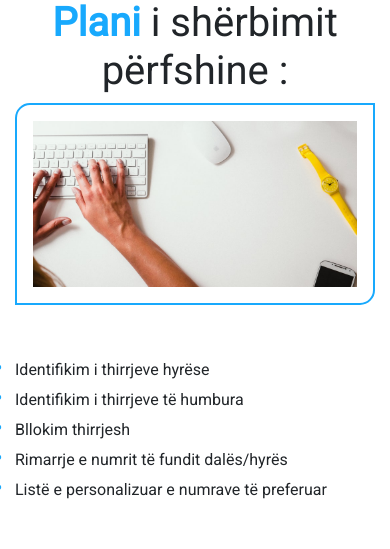
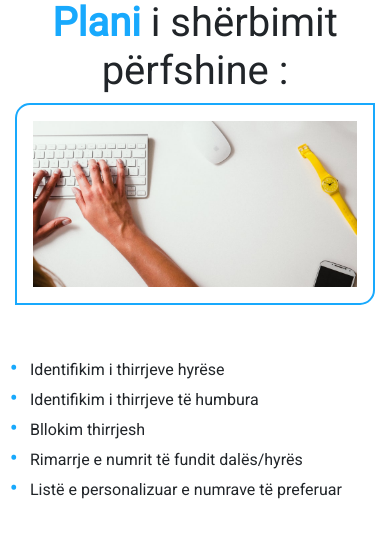
Before and after one commit to Yllcaka/Django-garbage-site, a Django app: page /telefoni/ in a window 390 px wide. Shown: the part 2199-2748 px from the top of the page. Run offline with Django 3.2, Linux system fonts and the light colour scheme; some libraries are stand-ins or nearby versions.

Commit message:
fixed responsive blue-list on telefoni.html

```diff
--- a/templates/MCN/static/CSS/telefoni-style.css
+++ b/templates/MCN/static/CSS/telefoni-style.css
@@ -34,6 +34,10 @@
     border-color: transparent;
 }
 
+#float-phone3 .blue-list {
+    padding-left: 30px;
+}
+
 @media screen and(max-width:767px) {
     #float-phone .row {
         display: flex !important;
--- a/templates/MCN/telefoni.html
+++ b/templates/MCN/telefoni.html
@@ -105,7 +105,7 @@
       </div>
     </div>
   </section>
-  <section>
+  <section id="float-phone3">
     <div class="container my-5">
       <h1 class="text-center"><span class="blue-dot">Plani</span> i shërbimit përfshine :</h1>
       <div class="row">
```
